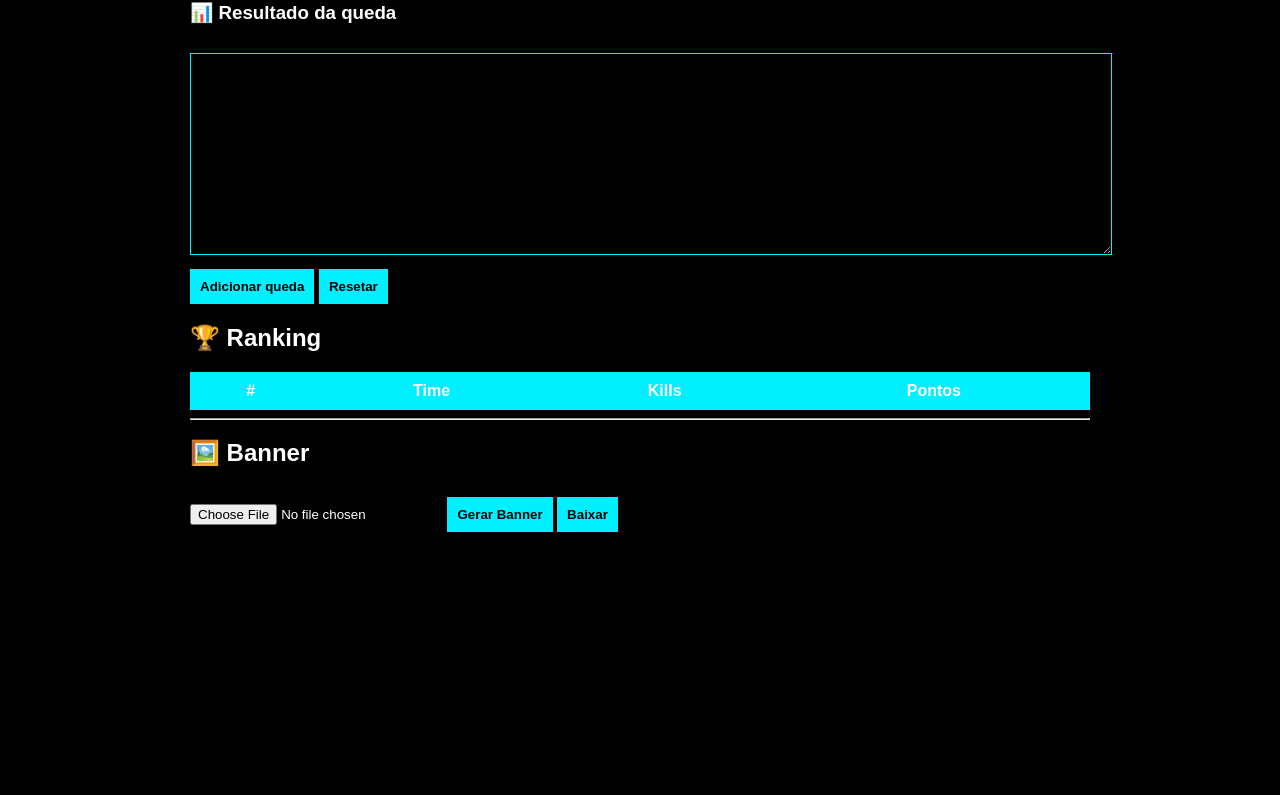
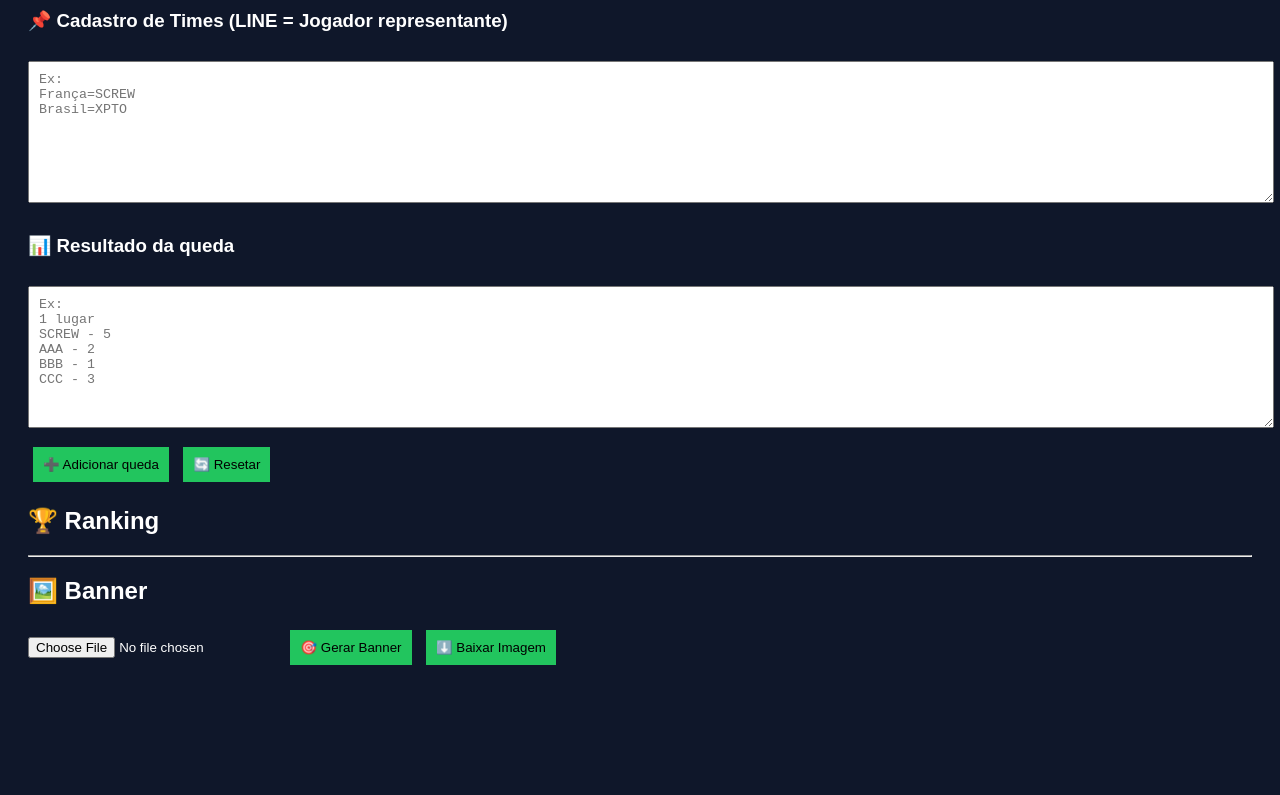
Before and after one commit to mitoel440-cyber/meusite, a plain HTML site: page index.html in a window 1280 px wide. Shown: the part 99-894 px from the top of the page. Drawn offline with Linux system fonts and the light colour scheme.

Commit message:
Update index.html

```diff
--- a/index.html
+++ b/index.html
@@ -5,132 +5,63 @@
 <title>XT FF PRO</title>
 
 <style>
-
-body{
-  margin:0;
-  font-family:Arial;
-  color:white;
-  background:#000;
+body {
+    background: #0f172a;
+    color: white;
+    font-family: Arial;
+    padding: 20px;
 }
-
-/* LOGO FUNDO REAL */
-body::before{
-  content:"";
-  position:fixed;
-  inset:0;
-  background:url('logo.jpg') center/cover no-repeat;
-  opacity:0.25;
-  z-index:-2;
+textarea {
+    width: 100%;
+    height: 120px;
+    margin: 10px 0;
+    padding: 10px;
 }
-
-/* ESCURECER */
-body::after{
-  content:"";
-  position:fixed;
-  inset:0;
-  background:rgba(0,0,0,0.75);
-  z-index:-1;
+button {
+    padding: 10px;
+    margin: 5px;
+    background: #22c55e;
+    border: none;
+    cursor: pointer;
 }
-
-.container{
-  max-width:900px;
-  margin:auto;
-  padding:20px;
+canvas {
+    width: 100%;
+    margin-top: 20px;
 }
-
-/* TITULO */
-h1{
-  text-align:center;
-  color:#00f0ff;
-  text-shadow:0 0 15px #00f0ff;
-}
-
-/* INPUT */
-textarea{
-  width:100%;
-  height:180px;
-  margin-top:10px;
-  padding:10px;
-  background:#000;
-  color:white;
-  border:1px solid #00f0ff;
-}
-
-/* BOTÕES */
-button{
-  margin-top:10px;
-  padding:10px;
-  background:#00f0ff;
-  border:none;
-  cursor:pointer;
-  font-weight:bold;
-}
-
-/* TABELA */
-table{
-  width:100%;
-  margin-top:20px;
-  border-collapse:collapse;
-}
-
-th{
-  background:#00f0ff;
-  padding:10px;
-}
-
-td{
-  padding:10px;
-  text-align:center;
-  border-bottom:1px solid #333;
-}
-
-canvas{
-  width:100%;
-  margin-top:20px;
-}
-
 </style>
-
 </head>
-
 <body>
-
-<div class="container">
 
 <h1>🏆 XT FF PRO</h1>
 
+<h3>📌 Cadastro de Times (LINE = Jogador representante)</h3>
+<textarea id="teams" placeholder="Ex:
+França=SCREW
+Brasil=XPTO"></textarea>
+
 <h3>📊 Resultado da queda</h3>
-<textarea id="input"></textarea>
+<textarea id="result" placeholder="Ex:
+1 lugar
+SCREW - 5
+AAA - 2
+BBB - 1
+CCC - 3"></textarea>
 
-<br>
-<button onclick="processar()">Adicionar queda</button>
-<button onclick="resetar()">Resetar</button>
+<button onclick="adicionar()">➕ Adicionar queda</button>
+<button onclick="resetar()">🔄 Resetar</button>
 
 <h2>🏆 Ranking</h2>
-
-<table>
-<thead>
-<tr>
-<th>#</th>
-<th>Time</th>
-<th>Kills</th>
-<th>Pontos</th>
-</tr>
-</thead>
-<tbody id="ranking"></tbody>
-</table>
+<pre id="output"></pre>
 
 <hr>
 
 <h2>🖼️ Banner</h2>
+<input type="file" id="upload">
 
-<input type="file" id="img">
-<button onclick="gerar()">Gerar Banner</button>
-<button onclick="baixar()">Baixar</button>
+<button onclick="gerarBanner()">🎯 Gerar Banner</button>
+<button onclick="baixar()">⬇️ Baixar Imagem</button>
 
-<canvas id="cv"></canvas>
-
-</div>
+<canvas id="canvas"></canvas>
 
 <script>
 
@@ -139,36 +70,60 @@ const tabela = {1:12,2:9,3:8,4:7,5:6,6:5,7:4,8:3,9:2,10:1,11:0,12:0};
 let total = {};
 let killsTotal = {};
 
-function processar(){
+function adicionar(){
 
-let texto = document.getElementById("input").value.split("\n");
+    let teamsText = document.getElementById("teams").value.split("\n");
+    let resultText = document.getElementById("result").value.split("\n");
 
-let time = "";
-let pos = 0;
-let kills = [];
+    let teams = {};
 
-texto.forEach(l => {
+    teamsText.forEach(linha=>{
+        let [time,nick]=linha.split("=");
+        if(time && nick){
+            teams[nick.trim().toLowerCase()] = time.trim();
+        }
+    });
 
-l = l.trim();
-if(l=="") return;
+    let squad = [];
+    let posicao = 0;
 
-if(!l.includes("-")){
-let p = l.split(" ");
-time = p[0];
-pos = parseInt(p[1]);
-kills = [];
-}else{
-let k = parseInt(l.split("-")[1]);
-if(!isNaN(k)) kills.push(k);
+    resultText.forEach(linha=>{
+
+        if(linha.includes("lugar")){
+            posicao = parseInt(linha);
+            squad = [];
         }
 
-if(kills.length==4){
-let soma = kills.reduce((a,b)=>a+b,0);
-let pts = soma + (tabela[pos]||0);
+        else if(linha.includes("-")){
+            let [nick,k] = linha.split("-");
+            squad.push({
+                nick: nick.trim().toLowerCase(),
+                kills: parseInt(k)
+            });
+        }
 
-total[time] = (total[time]||0)+pts;
-killsTotal[time] = (killsTotal[time]||0)+soma;
-kills=[];
+        if(squad.length === 4){
+
+            let totalKills = squad.reduce((a,b)=>a+b.kills,0);
+
+            let timeEncontrado = null;
+
+            squad.forEach(p=>{
+                if(teams[p.nick]){
+                    timeEncontrado = teams[p.nick];
+                }
+            });
+
+            if(timeEncontrado){
+
+                let pontos = totalKills + (tabela[posicao] || 0);
+
+                total[timeEncontrado] = (total[timeEncontrado]||0)+pontos;
+                killsTotal[timeEncontrado] = (killsTotal[timeEncontrado]||0)+totalKills;
+
+            }
+
+            squad = [];
         }
 
     });
@@ -177,81 +132,76 @@ atualizar();
 }
 
 function atualizar(){
+    let ranking = Object.entries(total)
+    .sort((a,b)=>b[1]-a[1]);
 
-let rank = Object.entries(total).sort((a,b)=>b[1]-a[1]);
-
-let html="";
-
-rank.forEach(([t,p],i)=>{
-html+=`
-<tr>
-<td>${i+1}°</td>
-<td>${t}</td>
-<td>${killsTotal[t]||0}</td>
-<td>${p}</td>
-</tr>
-`;
-});
-
-document.getElementById("ranking").innerHTML=html;
+    let txt = ranking.map(([t,p])=>`${t}: ${p} pts`).join("\n");
+    document.getElementById("output").innerText = txt;
 }
 
 function resetar(){
-total={};
-killsTotal={};
-document.getElementById("ranking").innerHTML="";
+    total = {};
+    killsTotal = {};
+    atualizar();
 }
 
-function gerar(){
+function gerarBanner(){
 
-let file=document.getElementById("img").files[0];
-if(!file) return alert("Escolhe o banner");
+    const file = document.getElementById("upload").files[0];
+    if(!file) return alert("Escolhe o banner!");
 
-let img=new Image();
-img.src=URL.createObjectURL(file);
+    const img = new Image();
+    img.src = URL.createObjectURL(file);
 
-img.onload=function(){
+    img.onload = function(){
 
-let c=document.getElementById("cv");
-let ctx=c.getContext("2d");
+        const canvas = document.getElementById("canvas");
+        const ctx = canvas.getContext("2d");
 
-c.width=img.width;
-c.height=img.height;
+        canvas.width = img.width;
+        canvas.height = img.height;
 
         ctx.drawImage(img,0,0);
 
-let rank=Object.entries(total).sort((a,b)=>b[1]-a[1]);
+        let ranking = Object.entries(total)
+        .sort((a,b)=>b[1]-a[1]);
 
-ctx.font=(img.width*0.03)+"px Arial";
-ctx.fillStyle="white";
-ctx.strokeStyle="black";
-ctx.lineWidth=4;
+        let fontSize = img.width * 0.025;
+        ctx.font = fontSize + "px Arial";
 
-let y=img.height*0.4;
-let esp=img.height*0.055;
+        ctx.fillStyle = "white";
+        ctx.strokeStyle = "black";
+        ctx.lineWidth = 3;
 
-rank.forEach(([t,p],i)=>{
+        let yStart = img.height * 0.35;
+        let space = img.height * 0.055;
 
-let yy=y+(i*esp);
+        let xEquipe = img.width * 0.28;
+        let xKills = img.width * 0.68;
+        let xPontos = img.width * 0.82;
 
-ctx.strokeText(t,img.width*0.3,yy);
-ctx.fillText(t,img.width*0.3,yy);
+        ranking.forEach(([time,pontos],i)=>{
 
-ctx.strokeText(killsTotal[t]||0,img.width*0.7,yy);
-ctx.fillText(killsTotal[t]||0,img.width*0.7,yy);
+            let y = yStart + (i * space);
+            let kills = killsTotal[time] || 0;
 
-ctx.strokeText(p,img.width*0.85,yy);
-ctx.fillText(p,img.width*0.85,yy);
+            ctx.strokeText(time, xEquipe, y);
+            ctx.fillText(time, xEquipe, y);
 
+            ctx.strokeText(kills, xKills, y);
+            ctx.fillText(kills, xKills, y);
+
+            ctx.strokeText(pontos, xPontos, y);
+            ctx.fillText(pontos, xPontos, y);
         });
 
     }
 }
 
 function baixar(){
-let link=document.createElement("a");
-link.download="resultado.png";
-link.href=document.getElementById("cv").toDataURL();
+    let link = document.createElement("a");
+    link.download = "resultado.png";
+    link.href = document.getElementById("canvas").toDataURL();
     link.click();
 }
 
```
Lines whose indentation alone changed are shown as unchanged.
